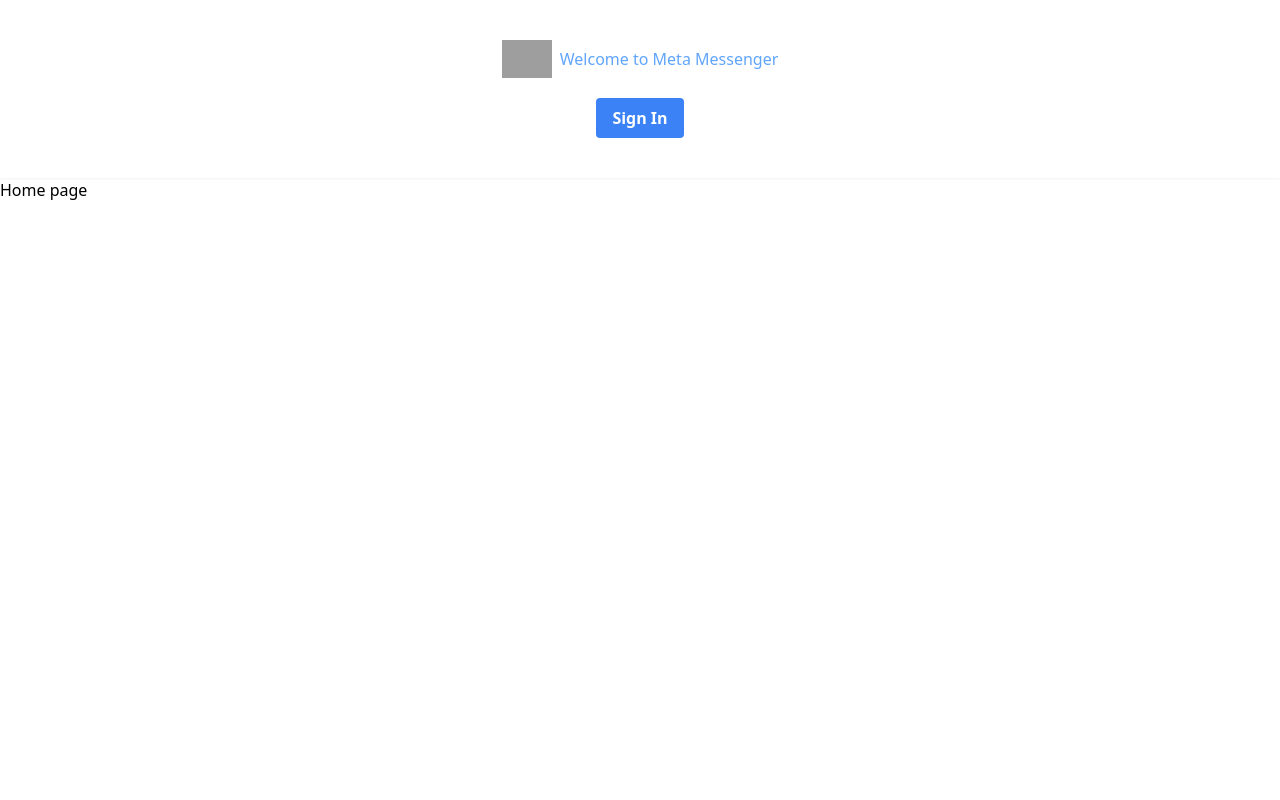
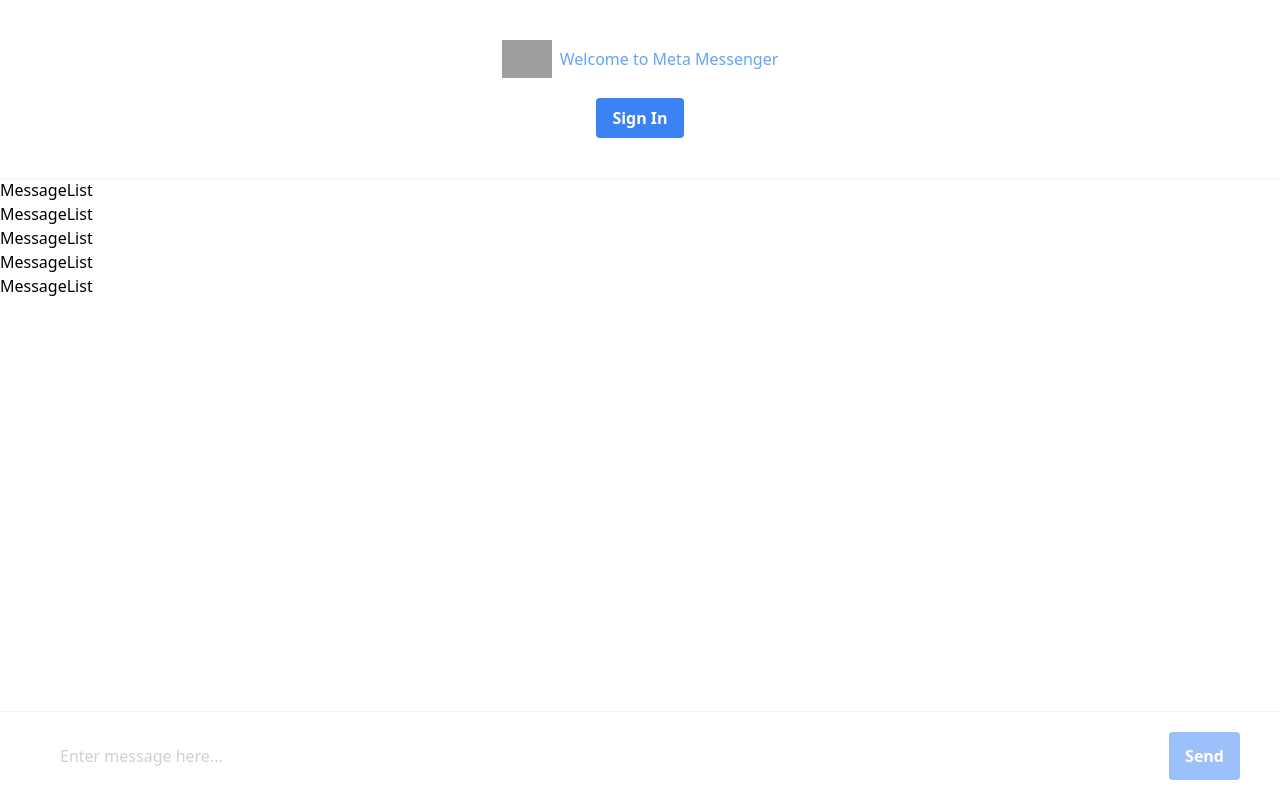
Before and after one commit to Ky-Ling/mimessenger, a Next.js app: page / in a window 1280 px wide. Built offline with nearby package versions, Linux system fonts and the light colour scheme; grey boxes are pictures that could not be loaded.

Commit message:
feat: build ChatInput component

```diff
--- /dev/null
+++ b/app/ChatInput.tsx
@@ -0,0 +1,41 @@
+'use client'
+
+import React, { useState } from 'react';
+
+const ChatInput: React.FC = () => {
+	const [input, setInput] = useState('');
+
+	const formSubmitHandler = (e: React.FormEvent<HTMLFormElement>) => {
+		e.preventDefault();
+
+		if (!input) return;
+		const messageToSend = input;
+		setInput('');
+	};
+
+	return (
+		<form
+			onSubmit={formSubmitHandler}
+			className="fixed bottom-0 z-50 w-full flex px-10 py-5 space-x-2 border-t border-gray-100"
+		>
+			<input
+				onChange={(e: React.ChangeEvent<HTMLInputElement>) =>
+					setInput(e.target.value)
+				}
+				type="text"
+				value={input}
+				placeholder="Enter message here..."
+				className="flex-1 rounded border-gray-300 focus:outline-none focus:ring-2 focus: ring-blue-600 focus:border-transparent px-5 py-3 disabled: opacity-50 disabled:cursor-not-allowed"
+			/>
+			<button
+				type="submit"
+				disabled={!input}
+				className="bg-blue-500 hover:bg-blue-700 text-white font-bold py-2 px-4 rounded disabled: opacity-50 disabled: cursor-not-allowed"
+			>
+				Send
+			</button>
+		</form>
+	);
+};
+
+export default ChatInput;
--- /dev/null
+++ b/app/MessageList.tsx
@@ -0,0 +1,15 @@
+import React from 'react';
+
+const MessageList: React.FC = () => {
+	return (
+		<>
+			<p>MessageList</p>
+			<p>MessageList</p>
+			<p>MessageList</p>
+			<p>MessageList</p>
+			<p>MessageList</p>
+		</>
+	);
+};
+
+export default MessageList;
--- a/app/page.tsx
+++ b/app/page.tsx
@@ -1,5 +1,11 @@
+import ChatInput from './ChatInput';
+import MessageList from './MessageList';
+
 export default function HomePage() {
-  return (
-    <h1>Home page</h1>
-  )
+	return (
+		<>
+			<MessageList />
+			<ChatInput />
+		</>
+	);
 }
```
